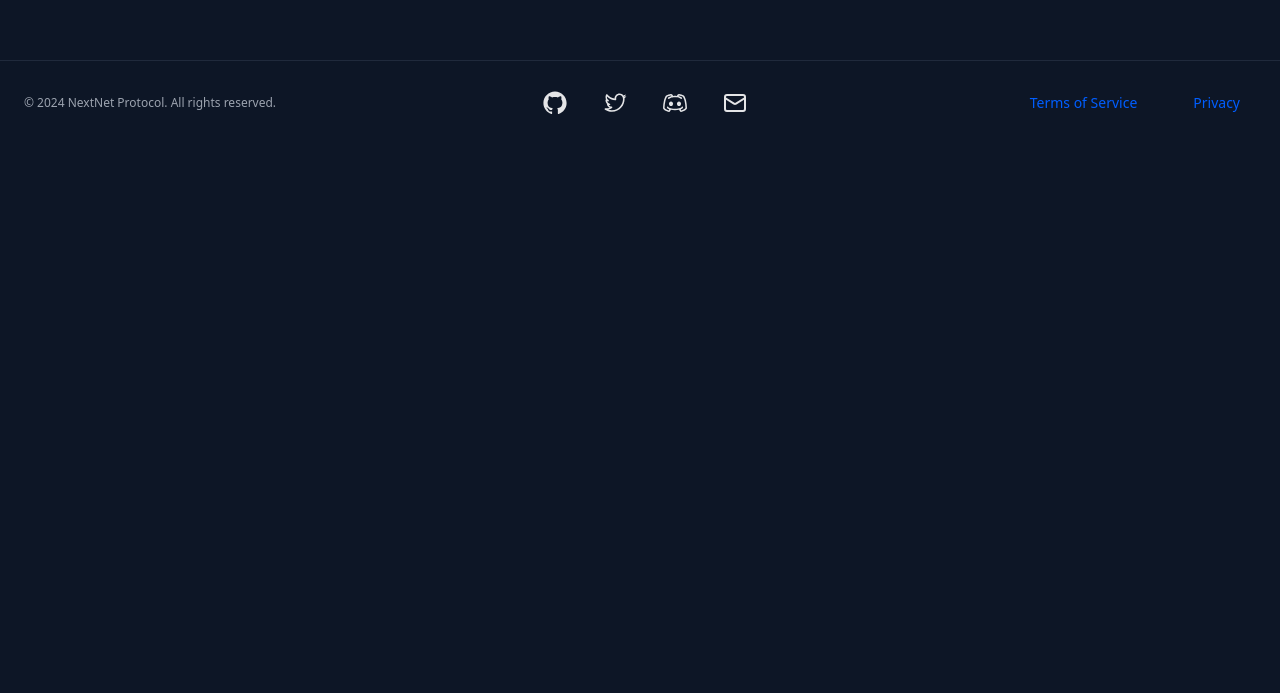
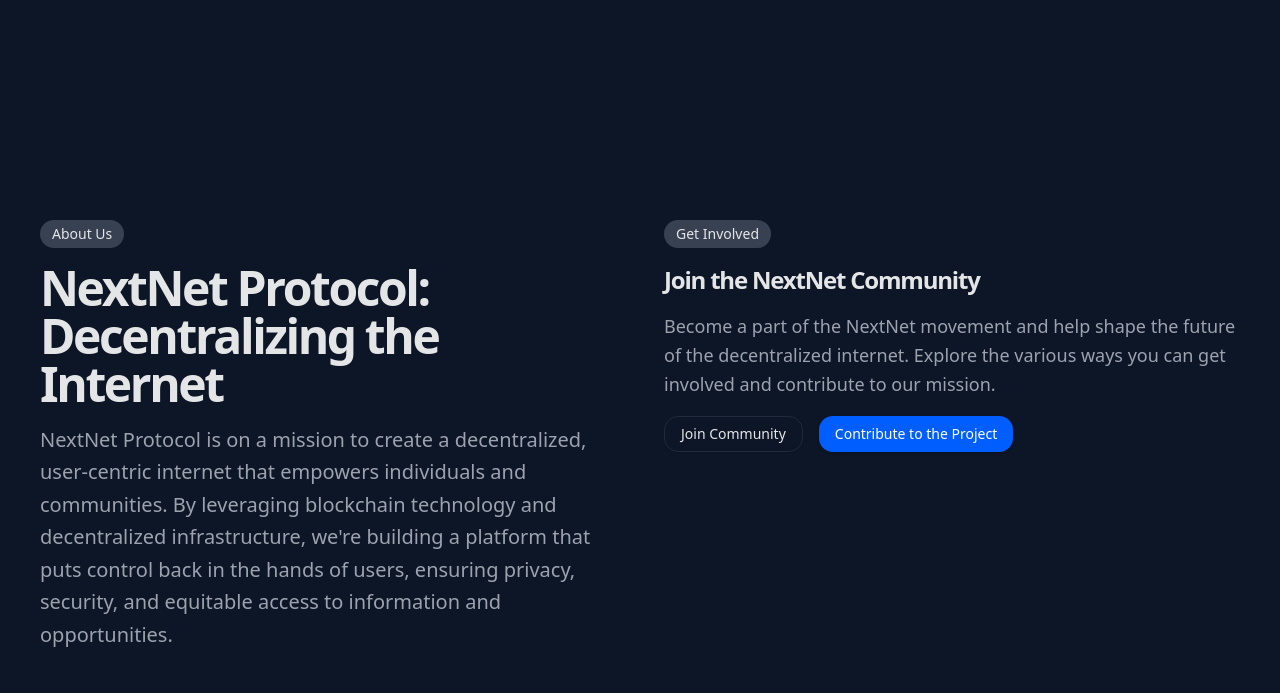
Before and after one commit to nextnet-works/marketing, a React (Vite) app: page / in a window 1280 px wide. Shown: the part 2727-3420 px from the top of the page. Before the commit the page ends 2872 px from the top, so only its background shows below. Built offline with nearby package versions, Linux system fonts and the light colour scheme.

Commit message:
added section 5

```diff
--- /dev/null
+++ b/src/components/home/Section5.tsx
@@ -0,0 +1,49 @@
+import { Link } from "@tanstack/react-router";
+import { Section } from "./Section";
+import { Button } from "../ui/button";
+
+export const Section5 = () => {
+  return (
+    <Section>
+      <div className="grid gap-8 md:grid-cols-2 lg:gap-12">
+        <div className="space-y-4">
+          <div className="inline-block rounded-lg bg-gray-200 px-3 py-1 text-sm font-medium dark:bg-gray-700">
+            About Us
+          </div>
+          <h2 className="text-3xl font-bold tracking-tighter sm:text-4xl md:text-5xl">
+            NextNet Protocol: Decentralizing the Internet
+          </h2>
+          <p className="text-gray-500 md:text-xl/relaxed lg:text-base/relaxed xl:text-xl/relaxed dark:text-gray-400">
+            NextNet Protocol is on a mission to create a decentralized,
+            user-centric internet that empowers individuals and communities. By
+            leveraging blockchain technology and decentralized infrastructure,
+            we're building a platform that puts control back in the hands of
+            users, ensuring privacy, security, and equitable access to
+            information and opportunities.
+          </p>
+        </div>
+        <div className="space-y-4">
+          <div className="inline-block rounded-lg bg-gray-200 px-3 py-1 text-sm font-medium dark:bg-gray-700">
+            Get Involved
+          </div>
+          <h3 className="text-2xl font-bold tracking-tighter">
+            Join the NextNet Community
+          </h3>
+          <p className="text-gray-500 md:text-lg/relaxed lg:text-base/relaxed xl:text-lg/relaxed dark:text-gray-400">
+            Become a part of the NextNet movement and help shape the future of
+            the decentralized internet. Explore the various ways you can get
+            involved and contribute to our mission.
+          </p>
+          <div className="flex flex-col gap-4 sm:flex-row w-full">
+            <Button asChild variant="outline">
+              <Link href="#">Join Community</Link>
+            </Button>
+            <Button>
+              <Link href="#">Contribute to the Project</Link>
+            </Button>
+          </div>
+        </div>
+      </div>
+    </Section>
+  );
+};
--- a/src/routes/index.tsx
+++ b/src/routes/index.tsx
@@ -2,6 +2,7 @@ import { Section1 } from "@/components/home/Section1";
 import { Section2 } from "@/components/home/Section2";
 import { Section3 } from "@/components/home/Section3";
 import { Section4 } from "@/components/home/Section4";
+import { Section5 } from "@/components/home/Section5";
 import { createFileRoute } from "@tanstack/react-router";
 
 export const Route = createFileRoute("/")({
@@ -15,6 +16,7 @@ function Home() {
       <Section2 />
       <Section3 />
       <Section4 />
+      <Section5 />
     </div>
   );
 }
```
